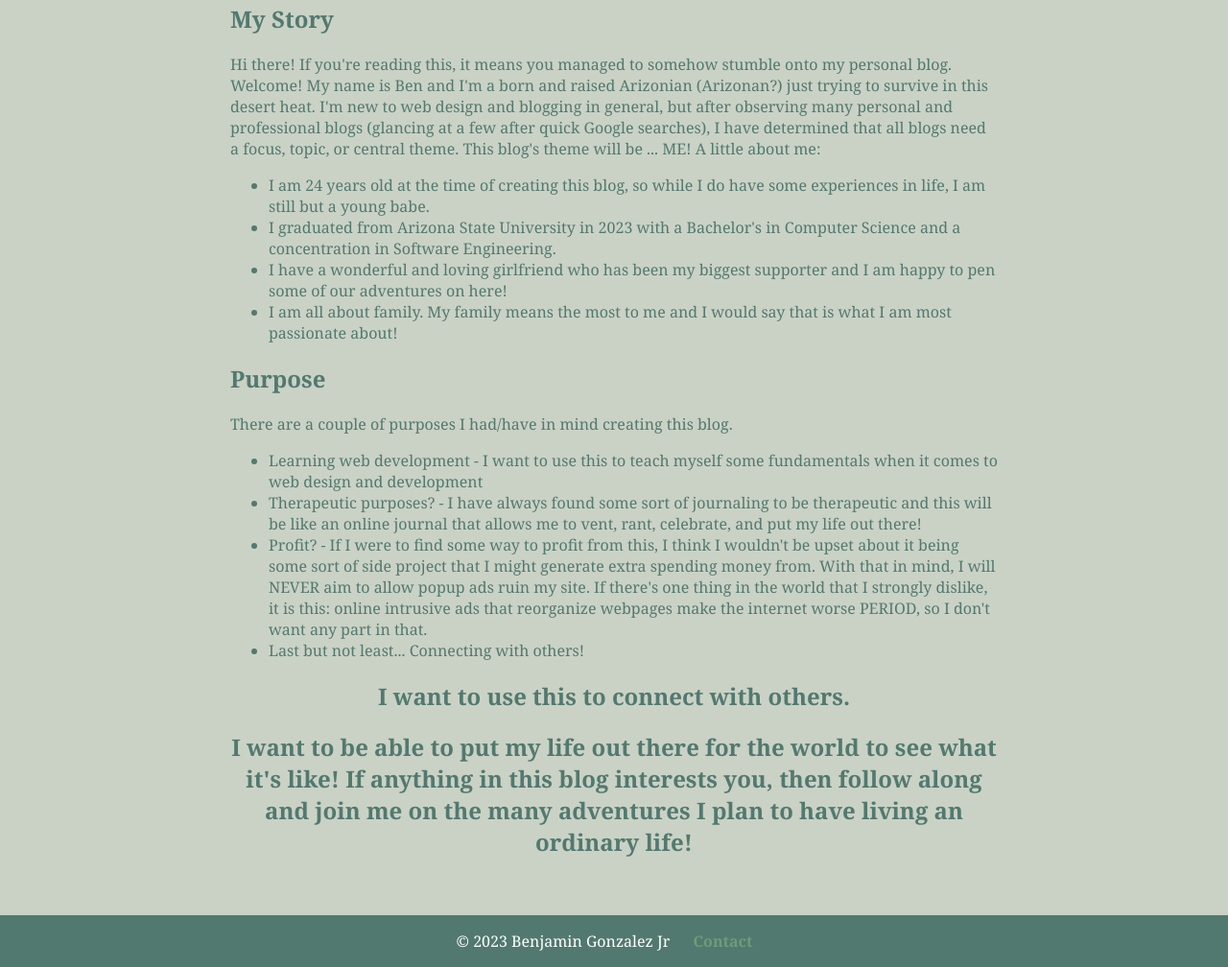
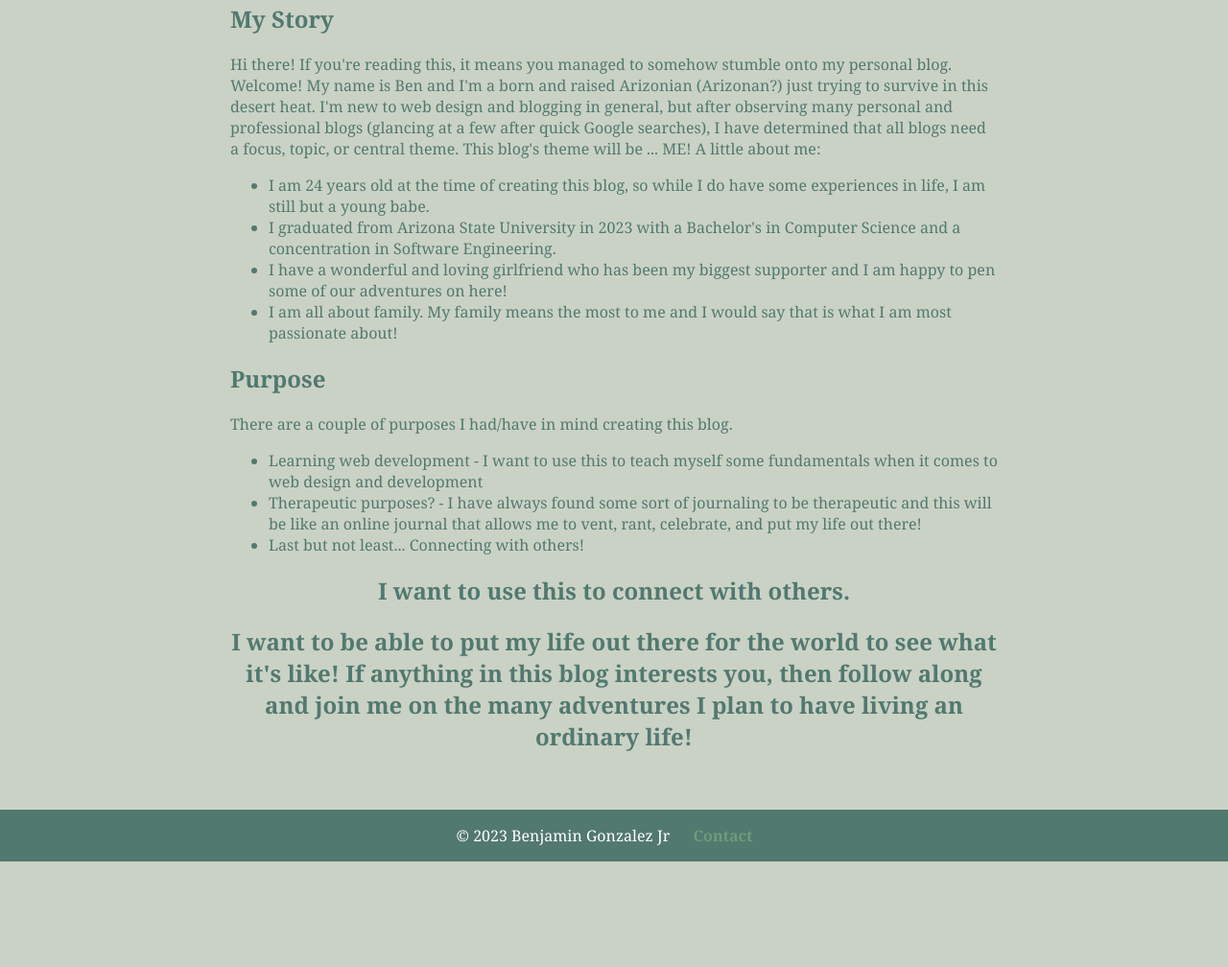
Before and after one commit to bengonzal/bengonzal.github.io, a plain HTML site: page about.html in a window 1280 px wide. Shown: the part 1018-2026 px from the top of the page at 96% size. After the commit the page ends 1916 px from the top, so only its background shows below. Drawn offline with Linux system fonts and the light colour scheme.

Commit message:
removed profit from about page

```diff
--- a/about.html
+++ b/about.html
@@ -47,7 +47,6 @@
                     <ul>
                         <li>Learning web development - I want to use this to teach myself some fundamentals when it comes to web design and development</li>
                         <li>Therapeutic purposes? - I have always found some sort of journaling to be therapeutic and this will be like an online journal that allows me to vent, rant, celebrate, and put my life out there!</li>
-                        <li>Profit? - If I were to find some way to profit from this, I think I wouldn't be upset about it being some sort of side project that I might generate extra spending money from. With that in mind, I will NEVER aim to allow popup ads ruin my site. If there's one thing in the world that I strongly dislike, it is this: online intrusive ads that reorganize webpages make the internet worse PERIOD, so I don't want any part in that.</li>
                         <li>Last but not least... Connecting with others!</li>
                     </ul>
                 </div>
```
